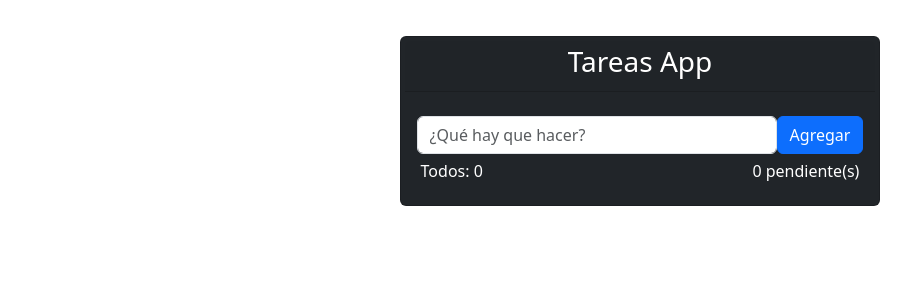
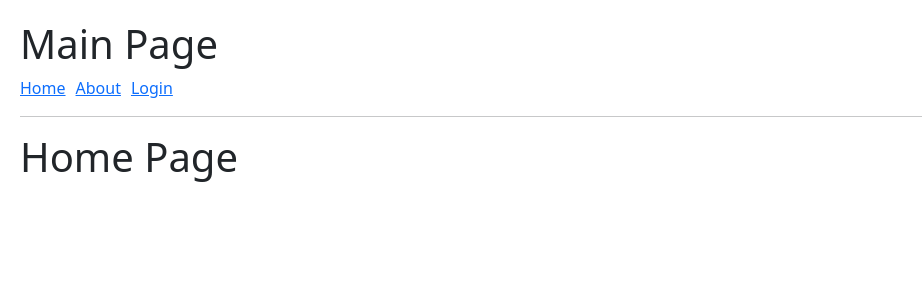
Before and after one commit to vicmtzdev/react-hook-general-app, a React (Vite) app: page / in a window 1280 px wide. Shown: the top 300 px of the page, without its empty margins (0-922 px from the left). Built offline with nearby package versions, Linux system fonts and the light colour scheme.

Commit message:
react-router

```diff
--- a/package.json
+++ b/package.json
@@ -10,8 +10,12 @@
     "preview": "vite preview"
   },
   "dependencies": {
+    "localforage": "^1.10.0",
+    "match-sorter": "^6.3.1",
     "react": "^18.2.0",
-    "react-dom": "^18.2.0"
+    "react-dom": "^18.2.0",
+    "react-router-dom": "^6.14.1",
+    "sort-by": "^1.2.0"
   },
   "devDependencies": {
     "@types/react": "^18.2.14",
--- /dev/null
+++ b/src/09-useContex/AboutPage.jsx
@@ -0,0 +1,10 @@
+
+export const AboutPage = () => {
+    return (
+        <>
+
+            <h1>About Page</h1>
+
+        </>
+    )
+}
--- /dev/null
+++ b/src/09-useContex/HomePage.jsx
@@ -0,0 +1,12 @@
+
+export const HomePage = () => {
+    return (
+
+        <>
+
+            <h1>Home Page</h1>
+
+        </>
+
+    )
+}
--- /dev/null
+++ b/src/09-useContex/LoginPage.jsx
@@ -0,0 +1,11 @@
+
+export const LoginPage = () => {
+    return (
+        <>
+
+            <h1>Login Page</h1>
+
+        </>
+
+    )
+}
--- /dev/null
+++ b/src/09-useContex/MainApp.jsx
@@ -0,0 +1,31 @@
+import { Navigate, Route, Routes } from 'react-router-dom';
+import { AboutPage } from './AboutPage';
+import { HomePage } from './HomePage';
+import { LoginPage } from './LoginPage';
+import { Navbar } from './Navbar';
+
+export const MainApp = () => {
+    return (
+        <>
+
+            <h1>Main Page</h1>
+
+            <Navbar />
+
+            <hr />
+
+            <Routes>
+                <Route path="/" element={<HomePage />} />
+                <Route path="about" element={<AboutPage />} />
+                <Route path="login" element={<LoginPage />} />
+
+
+                {/* <Route path="/*" element={<LoginPage />} /> */}
+                <Route path="/*" element={<Navigate to="/about" />} />
+
+
+            </Routes>
+
+        </>
+    )
+}
--- /dev/null
+++ b/src/09-useContex/Navbar.jsx
@@ -0,0 +1,11 @@
+import { Link } from 'react-router-dom';
+
+export const Navbar = () => {
+    return (
+        <>
+            <Link to='/'>Home</Link>
+            <Link to='/about'>About</Link>
+            <Link to='/login'>Login</Link>
+        </>
+    )
+}
--- a/src/index.css
+++ b/src/index.css
@@ -13,3 +13,7 @@
     color: #0B5ED7;
 
 }
+
+a{
+    margin-right: 10px;
+}
--- a/src/main.jsx
+++ b/src/main.jsx
@@ -1,5 +1,6 @@
 import React from 'react'
 import ReactDOM from 'react-dom/client'
+import { BrowserRouter } from "react-router-dom";
 
 // import { HooksApp } from './HooksApp'
 // import { CounterApp } from './01-useState/CounterApp'
@@ -14,12 +15,15 @@
 // import { CallbackHook } from './06-memos/CallbackHook'
 // import { Padre } from './07-tarea-memo/Padre'
 // import './08-useReducer/intro-reducer';
-import { TodoApp } from './08-useReducer/TodoApp'
+// import { TodoApp } from './08-useReducer/TodoApp'
+import { MainApp } from './09-useContex/MainApp'
 
 import './index.css'
 
 ReactDOM.createRoot(document.getElementById('root')).render(
-  // <React.StrictMode>
-    <TodoApp />
-  // </React.StrictMode>,
+  <BrowserRouter>
+    {/* <React.StrictMode> */}
+    <MainApp />
+    {/* </React.StrictMode> */}
+  </BrowserRouter>
 )
```
Also changed, not shown: 1 other file (tests, documents, lock files or other folders).
